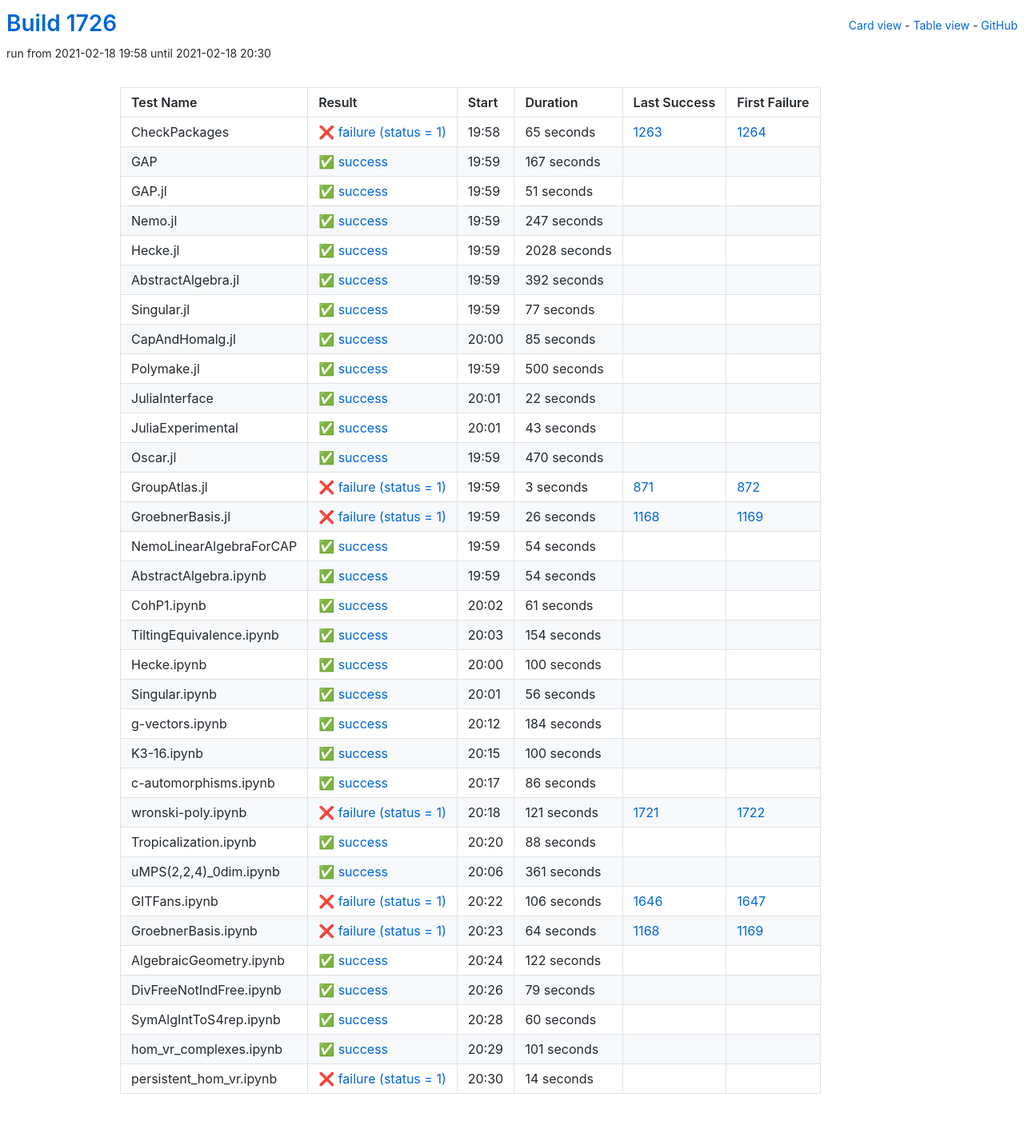
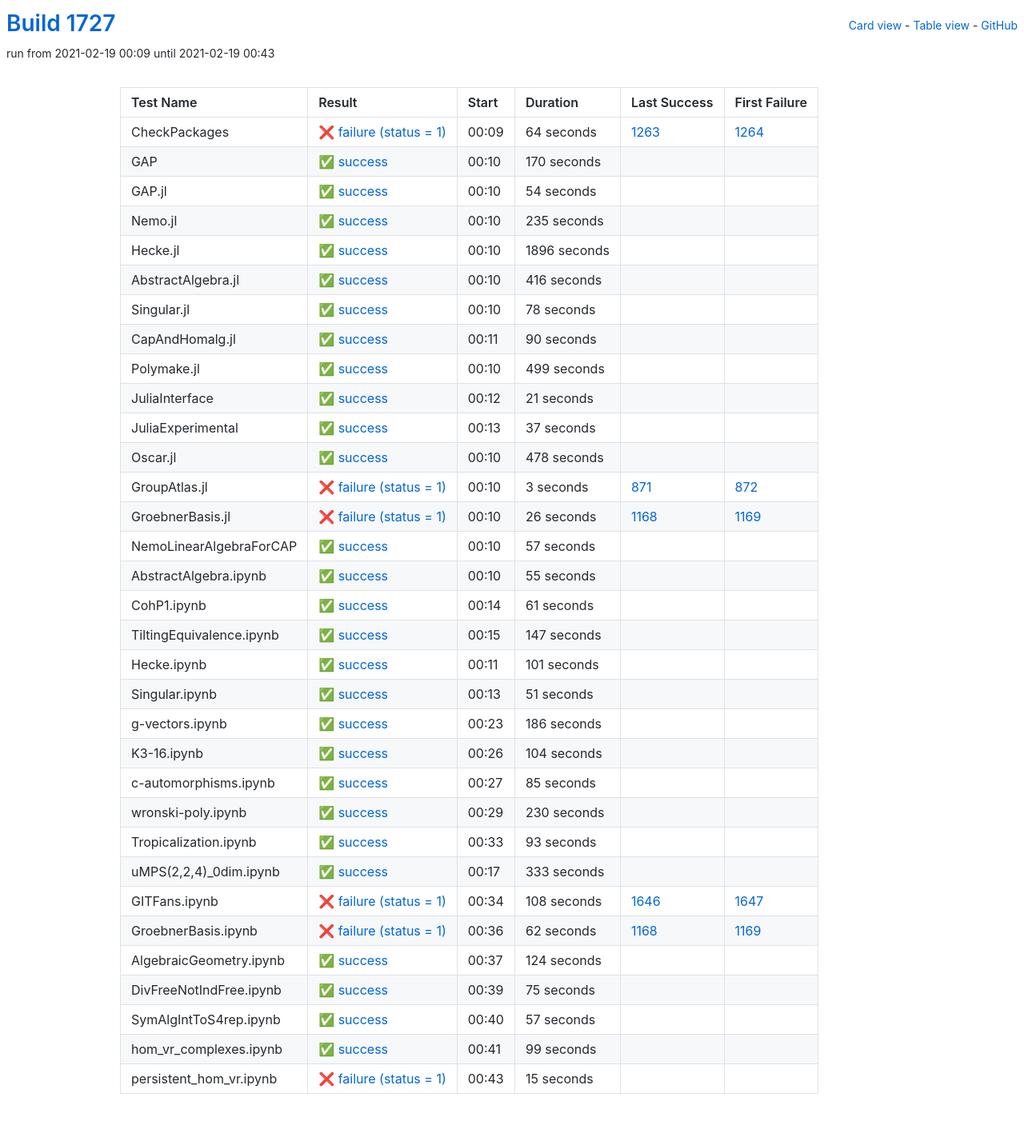
Before and after one commit to oscar-system/oscar-ci-status-stable, a Jekyll site: the page built from table.html, in a window 1280 px wide. Shown: the whole page at 80% size. Built offline with Jekyll 4.4.1, drawn with Linux system fonts in a browser that asks for light colours.

Commit message:
Build #1727

```diff
--- a/_data/ci.yml
+++ b/_data/ci.yml
@@ -1,6 +1,6 @@
 ---
-build: 1726
-build_url: https://oscarci.mathematik.uni-kl.de/job/oscar-stable/1726/
+build: 1727
+build_url: https://oscarci.mathematik.uni-kl.de/job/oscar-stable/1727/
 job: oscar-stable
 organization: oscar-system
 repo: oscar-ci-status-stable
@@ -8,152 +8,152 @@ repourl: https://github.com/oscar-system/oscar-ci-status-stable
 tests:
 - name: CheckPackages
   id: checkpackages
-  log: https://oscarci.mathematik.uni-kl.de/job/oscar-stable/1726/artifact/logs/build-1726/CheckPackages.log
-  start: 2021-02-18 19:58
+  log: https://oscarci.mathematik.uni-kl.de/job/oscar-stable/1727/artifact/logs/build-1727/CheckPackages.log
+  start: 2021-02-19 00:09
   success: false
   exitcode: 1
   status: failure
-  duration: 65
+  duration: 64
   last_success: 1263
   last_success_url: https://oscarci.mathematik.uni-kl.de/job/oscar-stable/1263/
   first_failure: 1264
   first_failure_url: https://oscarci.mathematik.uni-kl.de/job/oscar-stable/1264/
 - name: GAP
   id: gap
-  log: https://oscarci.mathematik.uni-kl.de/job/oscar-stable/1726/artifact/logs/build-1726/GAP.log
-  start: 2021-02-18 19:59
+  log: https://oscarci.mathematik.uni-kl.de/job/oscar-stable/1727/artifact/logs/build-1727/GAP.log
+  start: 2021-02-19 00:10
   success: true
   exitcode: 0
   status: success
-  duration: 167
+  duration: 170
   last_success: false
   last_success_url:
   first_failure: false
   first_failure_url:
 - name: GAP.jl
   id: gap-jl
-  log: https://oscarci.mathematik.uni-kl.de/job/oscar-stable/1726/artifact/logs/build-1726/GAP.jl.log
-  start: 2021-02-18 19:59
+  log: https://oscarci.mathematik.uni-kl.de/job/oscar-stable/1727/artifact/logs/build-1727/GAP.jl.log
+  start: 2021-02-19 00:10
   success: true
   exitcode: 0
   status: success
-  duration: 51
+  duration: 54
   last_success: false
   last_success_url:
   first_failure: false
   first_failure_url:
 - name: Nemo.jl
   id: nemo-jl
-  log: https://oscarci.mathematik.uni-kl.de/job/oscar-stable/1726/artifact/logs/build-1726/Nemo.jl.log
-  start: 2021-02-18 19:59
+  log: https://oscarci.mathematik.uni-kl.de/job/oscar-stable/1727/artifact/logs/build-1727/Nemo.jl.log
+  start: 2021-02-19 00:10
   success: true
   exitcode: 0
   status: success
-  duration: 247
+  duration: 235
   last_success: false
   last_success_url:
   first_failure: false
   first_failure_url:
 - name: Hecke.jl
   id: hecke-jl
-  log: https://oscarci.mathematik.uni-kl.de/job/oscar-stable/1726/artifact/logs/build-1726/Hecke.jl.log
-  start: 2021-02-18 19:59
+  log: https://oscarci.mathematik.uni-kl.de/job/oscar-stable/1727/artifact/logs/build-1727/Hecke.jl.log
+  start: 2021-02-19 00:10
   success: true
   exitcode: 0
   status: success
-  duration: 2028
+  duration: 1896
   last_success: false
   last_success_url:
   first_failure: false
   first_failure_url:
 - name: AbstractAlgebra.jl
   id: abstractalgebra-jl
-  log: https://oscarci.mathematik.uni-kl.de/job/oscar-stable/1726/artifact/logs/build-1726/AbstractAlgebra.jl.log
-  start: 2021-02-18 19:59
+  log: https://oscarci.mathematik.uni-kl.de/job/oscar-stable/1727/artifact/logs/build-1727/AbstractAlgebra.jl.log
+  start: 2021-02-19 00:10
   success: true
   exitcode: 0
   status: success
-  duration: 392
+  duration: 416
   last_success: false
   last_success_url:
   first_failure: false
   first_failure_url:
 - name: Singular.jl
   id: singular-jl
-  log: https://oscarci.mathematik.uni-kl.de/job/oscar-stable/1726/artifact/logs/build-1726/Singular.jl.log
-  start: 2021-02-18 19:59
+  log: https://oscarci.mathematik.uni-kl.de/job/oscar-stable/1727/artifact/logs/build-1727/Singular.jl.log
+  start: 2021-02-19 00:10
   success: true
   exitcode: 0
   status: success
-  duration: 77
+  duration: 78
   last_success: false
   last_success_url:
   first_failure: false
   first_failure_url:
 - name: CapAndHomalg.jl
   id: capandhomalg-jl
-  log: https://oscarci.mathematik.uni-kl.de/job/oscar-stable/1726/artifact/logs/build-1726/CapAndHomalg.jl.log
-  start: 2021-02-18 20:00
+  log: https://oscarci.mathematik.uni-kl.de/job/oscar-stable/1727/artifact/logs/build-1727/CapAndHomalg.jl.log
+  start: 2021-02-19 00:11
   success: true
   exitcode: 0
   status: success
-  duration: 85
+  duration: 90
   last_success: false
   last_success_url:
   first_failure: false
   first_failure_url:
 - name: Polymake.jl
   id: polymake-jl
-  log: https://oscarci.mathematik.uni-kl.de/job/oscar-stable/1726/artifact/logs/build-1726/Polymake.jl.log
-  start: 2021-02-18 19:59
+  log: https://oscarci.mathematik.uni-kl.de/job/oscar-stable/1727/artifact/logs/build-1727/Polymake.jl.log
+  start: 2021-02-19 00:10
   success: true
   exitcode: 0
   status: success
-  duration: 500
+  duration: 499
   last_success: false
   last_success_url:
   first_failure: false
   first_failure_url:
 - name: JuliaInterface
   id: juliainterface
-  log: https://oscarci.mathematik.uni-kl.de/job/oscar-stable/1726/artifact/logs/build-1726/JuliaInterface.log
-  start: 2021-02-18 20:01
+  log: https://oscarci.mathematik.uni-kl.de/job/oscar-stable/1727/artifact/logs/build-1727/JuliaInterface.log
+  start: 2021-02-19 00:12
   success: true
   exitcode: 0
   status: success
-  duration: 22
+  duration: 21
   last_success: false
   last_success_url:
   first_failure: false
   first_failure_url:
 - name: JuliaExperimental
   id: juliaexperimental
-  log: https://oscarci.mathematik.uni-kl.de/job/oscar-stable/1726/artifact/logs/build-1726/JuliaExperimental.log
-  start: 2021-02-18 20:01
+  log: https://oscarci.mathematik.uni-kl.de/job/oscar-stable/1727/artifact/logs/build-1727/JuliaExperimental.log
+  start: 2021-02-19 00:13
   success: true
   exitcode: 0
   status: success
-  duration: 43
+  duration: 37
   last_success: false
   last_success_url:
   first_failure: false
   first_failure_url:
 - name: Oscar.jl
   id: oscar-jl
-  log: https://oscarci.mathematik.uni-kl.de/job/oscar-stable/1726/artifact/logs/build-1726/Oscar.jl.log
-  start: 2021-02-18 19:59
+  log: https://oscarci.mathematik.uni-kl.de/job/oscar-stable/1727/artifact/logs/build-1727/Oscar.jl.log
+  start: 2021-02-19 00:10
   success: true
   exitcode: 0
   status: success
-  duration: 470
+  duration: 478
   last_success: false
   last_success_url:
   first_failure: false
   first_failure_url:
 - name: GroupAtlas.jl
   id: groupatlas-jl
-  log: https://oscarci.mathematik.uni-kl.de/job/oscar-stable/1726/artifact/logs/build-1726/GroupAtlas.jl.log
-  start: 2021-02-18 19:59
+  log: https://oscarci.mathematik.uni-kl.de/job/oscar-stable/1727/artifact/logs/build-1727/GroupAtlas.jl.log
+  start: 2021-02-19 00:10
   success: false
   exitcode: 1
   status: failure
@@ -164,8 +164,8 @@ tests:
   first_failure_url: https://oscarci.mathematik.uni-kl.de/job/oscar-stable/872/
 - name: GroebnerBasis.jl
   id: groebnerbasis-jl
-  log: https://oscarci.mathematik.uni-kl.de/job/oscar-stable/1726/artifact/logs/build-1726/GroebnerBasis.jl.log
-  start: 2021-02-18 19:59
+  log: https://oscarci.mathematik.uni-kl.de/job/oscar-stable/1727/artifact/logs/build-1727/GroebnerBasis.jl.log
+  start: 2021-02-19 00:10
   success: false
   exitcode: 1
   status: failure
@@ -176,32 +176,32 @@ tests:
   first_failure_url: https://oscarci.mathematik.uni-kl.de/job/oscar-stable/1169/
 - name: NemoLinearAlgebraForCAP
   id: nemolinearalgebraforcap
-  log: https://oscarci.mathematik.uni-kl.de/job/oscar-stable/1726/artifact/logs/build-1726/NemoLinearAlgebraForCAP.log
-  start: 2021-02-18 19:59
+  log: https://oscarci.mathematik.uni-kl.de/job/oscar-stable/1727/artifact/logs/build-1727/NemoLinearAlgebraForCAP.log
+  start: 2021-02-19 00:10
   success: true
   exitcode: 0
   status: success
-  duration: 54
+  duration: 57
   last_success: false
   last_success_url:
   first_failure: false
   first_failure_url:
 - name: AbstractAlgebra.ipynb
   id: abstractalgebra-ipynb
-  log: https://oscarci.mathematik.uni-kl.de/job/oscar-stable/1726/artifact/logs/build-1726/AbstractAlgebra.ipynb.log
-  start: 2021-02-18 19:59
+  log: https://oscarci.mathematik.uni-kl.de/job/oscar-stable/1727/artifact/logs/build-1727/AbstractAlgebra.ipynb.log
+  start: 2021-02-19 00:10
   success: true
   exitcode: 0
   status: success
-  duration: 54
+  duration: 55
   last_success: false
   last_success_url:
   first_failure: false
   first_failure_url:
 - name: CohP1.ipynb
   id: cohp1-ipynb
-  log: https://oscarci.mathematik.uni-kl.de/job/oscar-stable/1726/artifact/logs/build-1726/CohP1.ipynb.log
-  start: 2021-02-18 20:02
+  log: https://oscarci.mathematik.uni-kl.de/job/oscar-stable/1727/artifact/logs/build-1727/CohP1.ipynb.log
+  start: 2021-02-19 00:14
   success: true
   exitcode: 0
   status: success
@@ -212,176 +212,20 @@ tests:
   first_failure_url:
 - name: TiltingEquivalence.ipynb
   id: tiltingequivalence-ipynb
-  log: https://oscarci.mathematik.uni-kl.de/job/oscar-stable/1726/artifact/logs/build-1726/TiltingEquivalence.ipynb.log
-  start: 2021-02-18 20:03
+  log: https://oscarci.mathematik.uni-kl.de/job/oscar-stable/1727/artifact/logs/build-1727/TiltingEquivalence.ipynb.log
+  start: 2021-02-19 00:15
   success: true
   exitcode: 0
   status: success
-  duration: 154
+  duration: 147
   last_success: false
   last_success_url:
   first_failure: false
   first_failure_url:
 - name: Hecke.ipynb
   id: hecke-ipynb
-  log: https://oscarci.mathematik.uni-kl.de/job/oscar-stable/1726/artifact/logs/build-1726/Hecke.ipynb.log
-  start: 2021-02-18 20:00
-  success: true
-  exitcode: 0
-  status: success
-  duration: 100
-  last_success: false
-  last_success_url:
-  first_failure: false
-  first_failure_url:
-- name: Singular.ipynb
-  id: singular-ipynb
-  log: https://oscarci.mathematik.uni-kl.de/job/oscar-stable/1726/artifact/logs/build-1726/Singular.ipynb.log
-  start: 2021-02-18 20:01
-  success: true
-  exitcode: 0
-  status: success
-  duration: 56
-  last_success: false
-  last_success_url:
-  first_failure: false
-  first_failure_url:
-- name: g-vectors.ipynb
-  id: g-vectors-ipynb
-  log: https://oscarci.mathematik.uni-kl.de/job/oscar-stable/1726/artifact/logs/build-1726/g-vectors.ipynb.log
-  start: 2021-02-18 20:12
-  success: true
-  exitcode: 0
-  status: success
-  duration: 184
-  last_success: false
-  last_success_url:
-  first_failure: false
-  first_failure_url:
-- name: K3-16.ipynb
-  id: k3-16-ipynb
-  log: https://oscarci.mathematik.uni-kl.de/job/oscar-stable/1726/artifact/logs/build-1726/K3-16.ipynb.log
-  start: 2021-02-18 20:15
-  success: true
-  exitcode: 0
-  status: success
-  duration: 100
-  last_success: false
-  last_success_url:
-  first_failure: false
-  first_failure_url:
-- name: c-automorphisms.ipynb
-  id: c-automorphisms-ipynb
-  log: https://oscarci.mathematik.uni-kl.de/job/oscar-stable/1726/artifact/logs/build-1726/c-automorphisms.ipynb.log
-  start: 2021-02-18 20:17
-  success: true
-  exitcode: 0
-  status: success
-  duration: 86
-  last_success: false
-  last_success_url:
-  first_failure: false
-  first_failure_url:
-- name: wronski-poly.ipynb
-  id: wronski-poly-ipynb
-  log: https://oscarci.mathematik.uni-kl.de/job/oscar-stable/1726/artifact/logs/build-1726/wronski-poly.ipynb.log
-  start: 2021-02-18 20:18
-  success: false
-  exitcode: 1
-  status: failure
-  duration: 121
-  last_success: 1721
-  last_success_url: https://oscarci.mathematik.uni-kl.de/job/oscar-stable/1721/
-  first_failure: 1722
-  first_failure_url: https://oscarci.mathematik.uni-kl.de/job/oscar-stable/1722/
-- name: Tropicalization.ipynb
-  id: tropicalization-ipynb
-  log: https://oscarci.mathematik.uni-kl.de/job/oscar-stable/1726/artifact/logs/build-1726/Tropicalization.ipynb.log
-  start: 2021-02-18 20:20
-  success: true
-  exitcode: 0
-  status: success
-  duration: 88
-  last_success: false
-  last_success_url:
-  first_failure: false
-  first_failure_url:
-- name: uMPS(2,2,4)_0dim.ipynb
-  id: umps-2-2-4-0dim-ipynb
-  log: https://oscarci.mathematik.uni-kl.de/job/oscar-stable/1726/artifact/logs/build-1726/uMPS-2-2-4-_0dim.ipynb.log
-  start: 2021-02-18 20:06
-  success: true
-  exitcode: 0
-  status: success
-  duration: 361
-  last_success: false
-  last_success_url:
-  first_failure: false
-  first_failure_url:
-- name: GITFans.ipynb
-  id: gitfans-ipynb
-  log: https://oscarci.mathematik.uni-kl.de/job/oscar-stable/1726/artifact/logs/build-1726/GITFans.ipynb.log
-  start: 2021-02-18 20:22
-  success: false
-  exitcode: 1
-  status: failure
-  duration: 106
-  last_success: 1646
-  last_success_url: https://oscarci.mathematik.uni-kl.de/job/oscar-stable/1646/
-  first_failure: 1647
-  first_failure_url: https://oscarci.mathematik.uni-kl.de/job/oscar-stable/1647/
-- name: GroebnerBasis.ipynb
-  id: groebnerbasis-ipynb
-  log: https://oscarci.mathematik.uni-kl.de/job/oscar-stable/1726/artifact/logs/build-1726/GroebnerBasis.ipynb.log
-  start: 2021-02-18 20:23
-  success: false
-  exitcode: 1
-  status: failure
-  duration: 64
-  last_success: 1168
-  last_success_url: https://oscarci.mathematik.uni-kl.de/job/oscar-stable/1168/
-  first_failure: 1169
-  first_failure_url: https://oscarci.mathematik.uni-kl.de/job/oscar-stable/1169/
-- name: AlgebraicGeometry.ipynb
-  id: algebraicgeometry-ipynb
-  log: https://oscarci.mathematik.uni-kl.de/job/oscar-stable/1726/artifact/logs/build-1726/AlgebraicGeometry.ipynb.log
-  start: 2021-02-18 20:24
-  success: true
-  exitcode: 0
-  status: success
-  duration: 122
-  last_success: false
-  last_success_url:
-  first_failure: false
-  first_failure_url:
-- name: DivFreeNotIndFree.ipynb
-  id: divfreenotindfree-ipynb
-  log: https://oscarci.mathematik.uni-kl.de/job/oscar-stable/1726/artifact/logs/build-1726/DivFreeNotIndFree.ipynb.log
-  start: 2021-02-18 20:26
-  success: true
-  exitcode: 0
-  status: success
-  duration: 79
-  last_success: false
-  last_success_url:
-  first_failure: false
-  first_failure_url:
-- name: SymAlgIntToS4rep.ipynb
-  id: symalginttos4rep-ipynb
-  log: https://oscarci.mathematik.uni-kl.de/job/oscar-stable/1726/artifact/logs/build-1726/SymAlgIntToS4rep.ipynb.log
-  start: 2021-02-18 20:28
-  success: true
-  exitcode: 0
-  status: success
-  duration: 60
-  last_success: false
-  last_success_url:
-  first_failure: false
-  first_failure_url:
-- name: hom_vr_complexes.ipynb
-  id: hom-vr-complexes-ipynb
-  log: https://oscarci.mathematik.uni-kl.de/job/oscar-stable/1726/artifact/logs/build-1726/hom_vr_complexes.ipynb.log
-  start: 2021-02-18 20:29
+  log: https://oscarci.mathematik.uni-kl.de/job/oscar-stable/1727/artifact/logs/build-1727/Hecke.ipynb.log
+  start: 2021-02-19 00:11
   success: true
   exitcode: 0
   status: success
@@ -390,15 +234,171 @@ tests:
   last_success_url:
   first_failure: false
   first_failure_url:
-- name: persistent_hom_vr.ipynb
-  id: persistent-hom-vr-ipynb
-  log: https://oscarci.mathematik.uni-kl.de/job/oscar-stable/1726/artifact/logs/build-1726/persistent_hom_vr.ipynb.log
-  start: 2021-02-18 20:30
-  success: false
-  exitcode: 1
-  status: failure
-  duration: 14
+- name: Singular.ipynb
+  id: singular-ipynb
+  log: https://oscarci.mathematik.uni-kl.de/job/oscar-stable/1727/artifact/logs/build-1727/Singular.ipynb.log
+  start: 2021-02-19 00:13
+  success: true
+  exitcode: 0
+  status: success
+  duration: 51
   last_success: false
   last_success_url:
   first_failure: false
   first_failure_url:
+- name: g-vectors.ipynb
+  id: g-vectors-ipynb
+  log: https://oscarci.mathematik.uni-kl.de/job/oscar-stable/1727/artifact/logs/build-1727/g-vectors.ipynb.log
+  start: 2021-02-19 00:23
+  success: true
+  exitcode: 0
+  status: success
+  duration: 186
+  last_success: false
+  last_success_url:
+  first_failure: false
+  first_failure_url:
+- name: K3-16.ipynb
+  id: k3-16-ipynb
+  log: https://oscarci.mathematik.uni-kl.de/job/oscar-stable/1727/artifact/logs/build-1727/K3-16.ipynb.log
+  start: 2021-02-19 00:26
+  success: true
+  exitcode: 0
+  status: success
+  duration: 104
+  last_success: false
+  last_success_url:
+  first_failure: false
+  first_failure_url:
+- name: c-automorphisms.ipynb
+  id: c-automorphisms-ipynb
+  log: https://oscarci.mathematik.uni-kl.de/job/oscar-stable/1727/artifact/logs/build-1727/c-automorphisms.ipynb.log
+  start: 2021-02-19 00:27
+  success: true
+  exitcode: 0
+  status: success
+  duration: 85
+  last_success: false
+  last_success_url:
+  first_failure: false
+  first_failure_url:
+- name: wronski-poly.ipynb
+  id: wronski-poly-ipynb
+  log: https://oscarci.mathematik.uni-kl.de/job/oscar-stable/1727/artifact/logs/build-1727/wronski-poly.ipynb.log
+  start: 2021-02-19 00:29
+  success: true
+  exitcode: 0
+  status: success
+  duration: 230
+  last_success: false
+  last_success_url:
+  first_failure: false
+  first_failure_url:
+- name: Tropicalization.ipynb
+  id: tropicalization-ipynb
+  log: https://oscarci.mathematik.uni-kl.de/job/oscar-stable/1727/artifact/logs/build-1727/Tropicalization.ipynb.log
+  start: 2021-02-19 00:33
+  success: true
+  exitcode: 0
+  status: success
+  duration: 93
+  last_success: false
+  last_success_url:
+  first_failure: false
+  first_failure_url:
+- name: uMPS(2,2,4)_0dim.ipynb
+  id: umps-2-2-4-0dim-ipynb
+  log: https://oscarci.mathematik.uni-kl.de/job/oscar-stable/1727/artifact/logs/build-1727/uMPS-2-2-4-_0dim.ipynb.log
+  start: 2021-02-19 00:17
+  success: true
+  exitcode: 0
+  status: success
+  duration: 333
+  last_success: false
+  last_success_url:
+  first_failure: false
+  first_failure_url:
+- name: GITFans.ipynb
+  id: gitfans-ipynb
+  log: https://oscarci.mathematik.uni-kl.de/job/oscar-stable/1727/artifact/logs/build-1727/GITFans.ipynb.log
+  start: 2021-02-19 00:34
+  success: false
+  exitcode: 1
+  status: failure
+  duration: 108
+  last_success: 1646
+  last_success_url: https://oscarci.mathematik.uni-kl.de/job/oscar-stable/1646/
+  first_failure: 1647
+  first_failure_url: https://oscarci.mathematik.uni-kl.de/job/oscar-stable/1647/
+- name: GroebnerBasis.ipynb
+  id: groebnerbasis-ipynb
+  log: https://oscarci.mathematik.uni-kl.de/job/oscar-stable/1727/artifact/logs/build-1727/GroebnerBasis.ipynb.log
+  start: 2021-02-19 00:36
+  success: false
+  exitcode: 1
+  status: failure
+  duration: 62
+  last_success: 1168
+  last_success_url: https://oscarci.mathematik.uni-kl.de/job/oscar-stable/1168/
+  first_failure: 1169
+  first_failure_url: https://oscarci.mathematik.uni-kl.de/job/oscar-stable/1169/
+- name: AlgebraicGeometry.ipynb
+  id: algebraicgeometry-ipynb
+  log: https://oscarci.mathematik.uni-kl.de/job/oscar-stable/1727/artifact/logs/build-1727/AlgebraicGeometry.ipynb.log
+  start: 2021-02-19 00:37
+  success: true
+  exitcode: 0
+  status: success
+  duration: 124
+  last_success: false
+  last_success_url:
+  first_failure: false
+  first_failure_url:
+- name: DivFreeNotIndFree.ipynb
+  id: divfreenotindfree-ipynb
+  log: https://oscarci.mathematik.uni-kl.de/job/oscar-stable/1727/artifact/logs/build-1727/DivFreeNotIndFree.ipynb.log
+  start: 2021-02-19 00:39
+  success: true
+  exitcode: 0
+  status: success
+  duration: 75
+  last_success: false
+  last_success_url:
+  first_failure: false
+  first_failure_url:
+- name: SymAlgIntToS4rep.ipynb
+  id: symalginttos4rep-ipynb
+  log: https://oscarci.mathematik.uni-kl.de/job/oscar-stable/1727/artifact/logs/build-1727/SymAlgIntToS4rep.ipynb.log
+  start: 2021-02-19 00:40
+  success: true
+  exitcode: 0
+  status: success
+  duration: 57
+  last_success: false
+  last_success_url:
+  first_failure: false
+  first_failure_url:
+- name: hom_vr_complexes.ipynb
+  id: hom-vr-complexes-ipynb
+  log: https://oscarci.mathematik.uni-kl.de/job/oscar-stable/1727/artifact/logs/build-1727/hom_vr_complexes.ipynb.log
+  start: 2021-02-19 00:41
+  success: true
+  exitcode: 0
+  status: success
+  duration: 99
+  last_success: false
+  last_success_url:
+  first_failure: false
+  first_failure_url:
+- name: persistent_hom_vr.ipynb
+  id: persistent-hom-vr-ipynb
+  log: https://oscarci.mathematik.uni-kl.de/job/oscar-stable/1727/artifact/logs/build-1727/persistent_hom_vr.ipynb.log
+  start: 2021-02-19 00:43
+  success: false
+  exitcode: 1
+  status: failure
+  duration: 15
+  last_success: false
+  last_success_url:
+  first_failure: false
+  first_failure_url:
```
Also changed, not shown: README.md.
